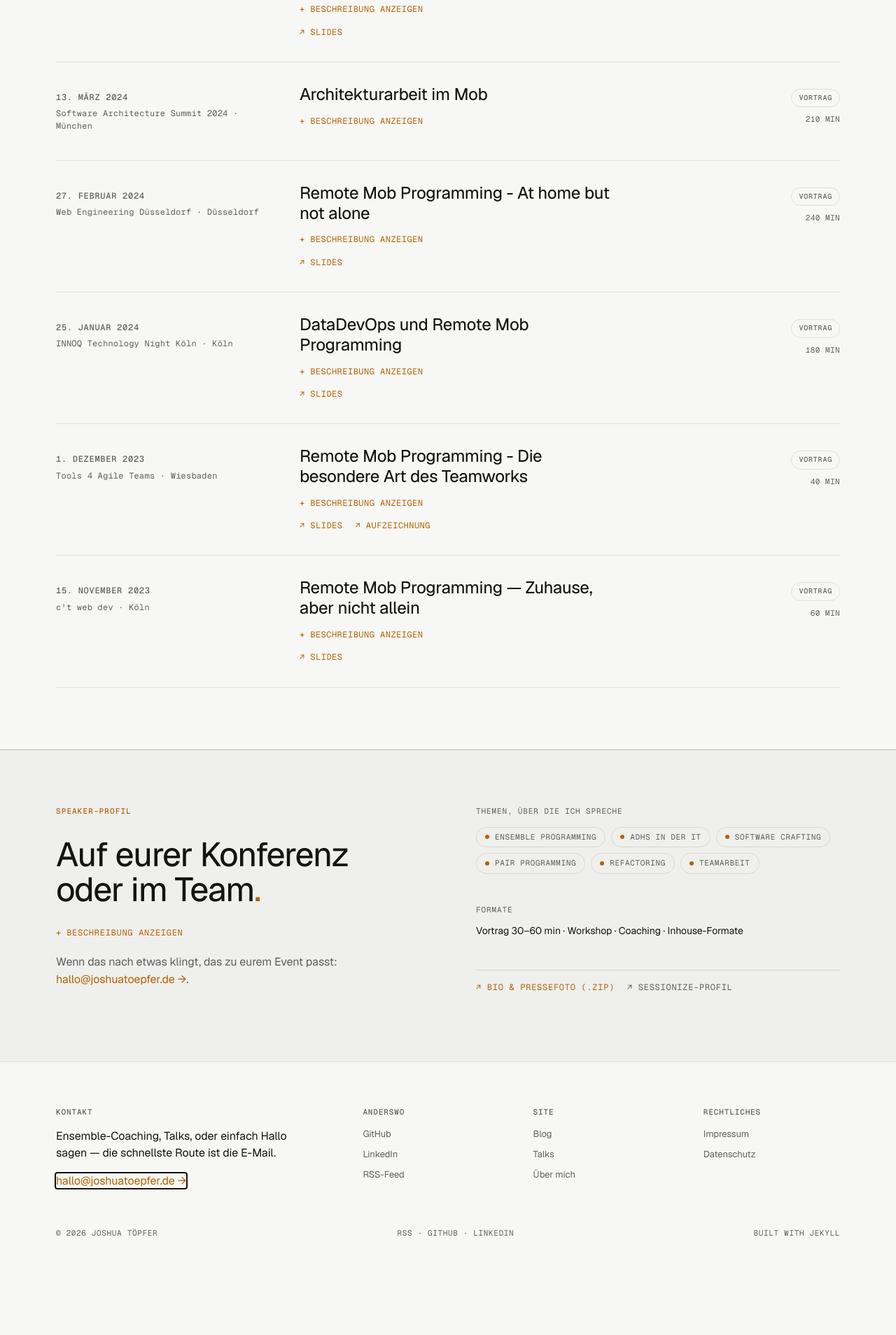
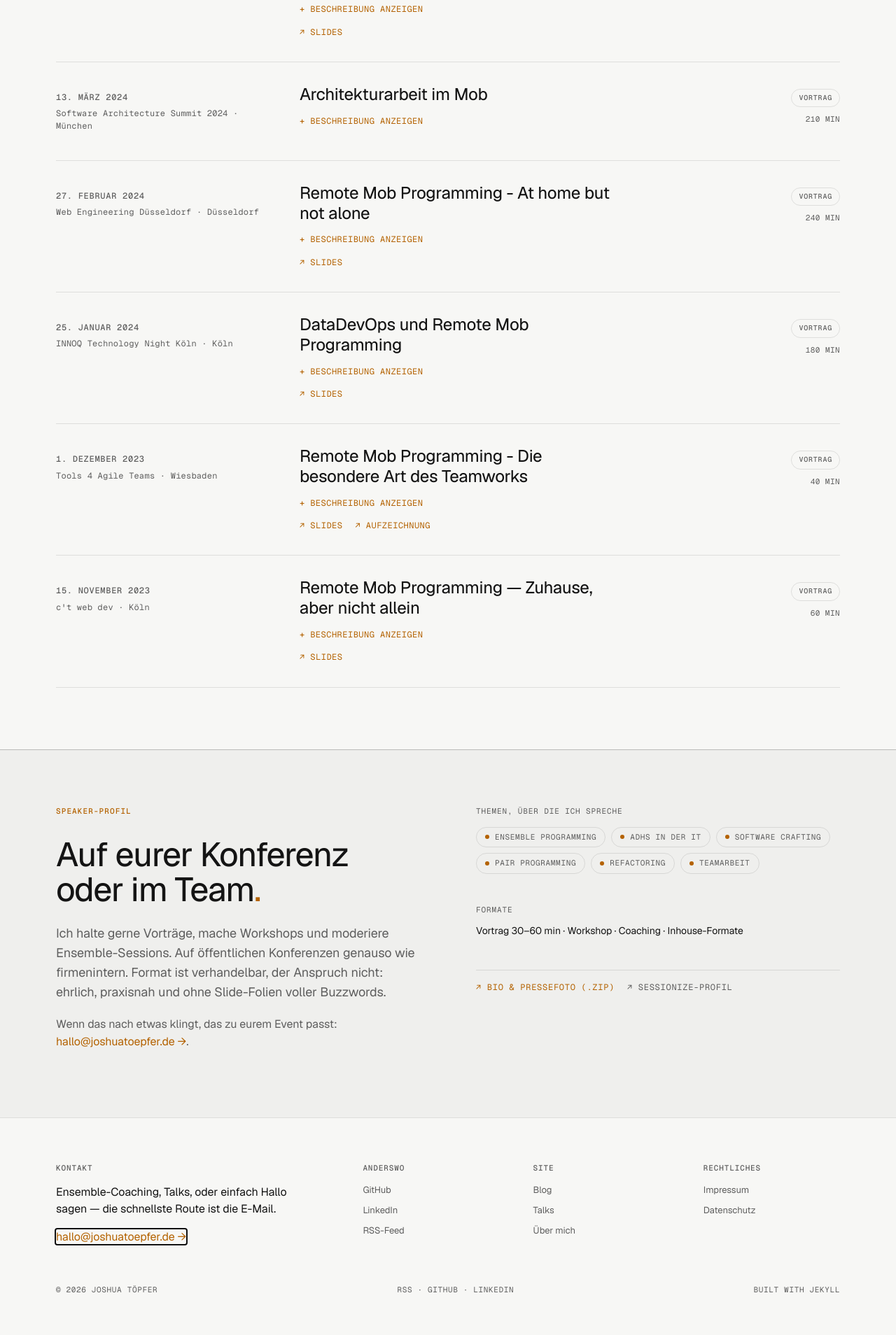
Before and after one commit to hollesse/joshuatoepfer.de, a Jekyll site: the page built from talks/index.html, in a window 1280 px wide. Shown: the part 4471-6379 px from the top of the page at 70% size. Built offline with Jekyll 4.4.1, drawn with Linux system fonts in a browser that asks for light colours; before the commit the page ends 6298 px from its top, so only the background shows below that.

Commit message:
Revert collapsible speaker profile description
The lead paragraph in the speaker profile is always visible again;
only the talk abstracts stay collapsible.

Co-Authored-By: Claude Fable 5.1 <noreply@anthropic.com>
Claude-Session: https://claude.ai/code/session_01UdrgPDfB8To4BAyhpT221y

```diff
--- a/_layouts/talks.html
+++ b/_layouts/talks.html
@@ -50,17 +50,12 @@ layout: default
     <div>
       <div class="eyebrow mono">Speaker-Profil</div>
       <h2>Auf eurer Konferenz oder im Team<span class="accent-mark">.</span></h2>
-      <details class="speaker-description">
-        <summary class="mono">
-          <span class="speaker-description-toggle" data-closed="Beschreibung anzeigen" data-open="Beschreibung ausblenden"></span>
-        </summary>
       <p class="lead">
         Ich halte gerne Vorträge, mache Workshops und moderiere
         Ensemble-Sessions. Auf öffentlichen Konferenzen genauso wie
         firmenintern. Format ist verhandelbar, der Anspruch nicht: ehrlich,
         praxisnah und ohne Slide-Folien voller Buzzwords.
       </p>
-      </details>
       <p class="tail">
         Wenn das nach etwas klingt, das zu eurem Event passt:&nbsp;
         <jt-email-protected user="aGFsbG8=" domain="am9zaHVhdG9lcGZlci5kZQ==" style="color: var(--accent);"></jt-email-protected><noscript>Hier wird eine E-Mail-Adresse angezeigt — bitte JavaScript aktivieren</noscript>.
--- a/_sass/_layout.scss
+++ b/_sass/_layout.scss
@@ -796,38 +796,6 @@
   margin: 0 0 20px;
   max-width: 44ch;
 }
-.jt .speaker-block .speaker-description {
-  margin: 0 0 20px;
-  max-width: 44ch;
-}
-.jt .speaker-block .speaker-description summary {
-  list-style: none;
-  cursor: pointer;
-  display: inline-flex;
-  align-items: center;
-  gap: 8px;
-  font-size: 12px;
-  letter-spacing: 0.06em;
-  text-transform: uppercase;
-  color: var(--accent);
-  user-select: none;
-}
-.jt .speaker-block .speaker-description summary::-webkit-details-marker { display: none; }
-.jt .speaker-block .speaker-description summary::before {
-  content: "+";
-  font-weight: 500;
-  width: 1ch;
-}
-.jt .speaker-block .speaker-description[open] summary::before { content: "−"; }
-.jt .speaker-block .speaker-description summary:focus-visible {
-  outline: 2px solid var(--accent);
-  outline-offset: 4px;
-}
-.jt .speaker-block .speaker-description-toggle::after { content: attr(data-closed); }
-.jt .speaker-block .speaker-description[open] .speaker-description-toggle::after { content: attr(data-open); }
-.jt .speaker-block .speaker-description .lead {
-  margin: 16px 0 0;
-}
 .jt .speaker-block .tail {
   font-size: 16px;
   line-height: 1.55;
```
Lines whose indentation alone changed are shown as unchanged.
